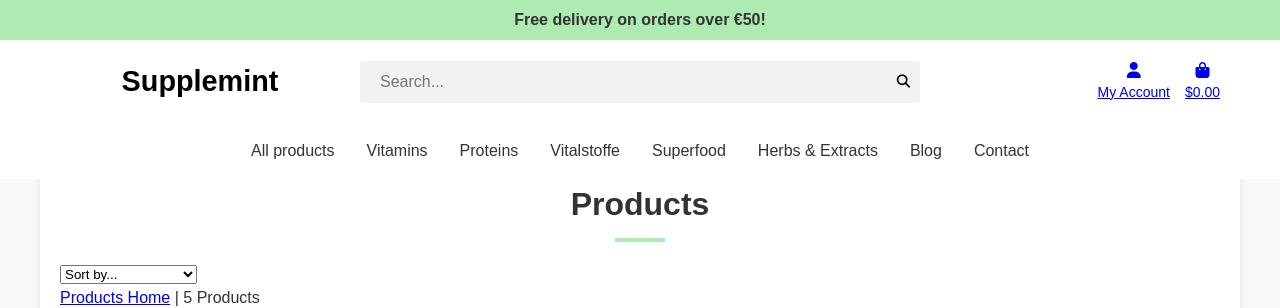
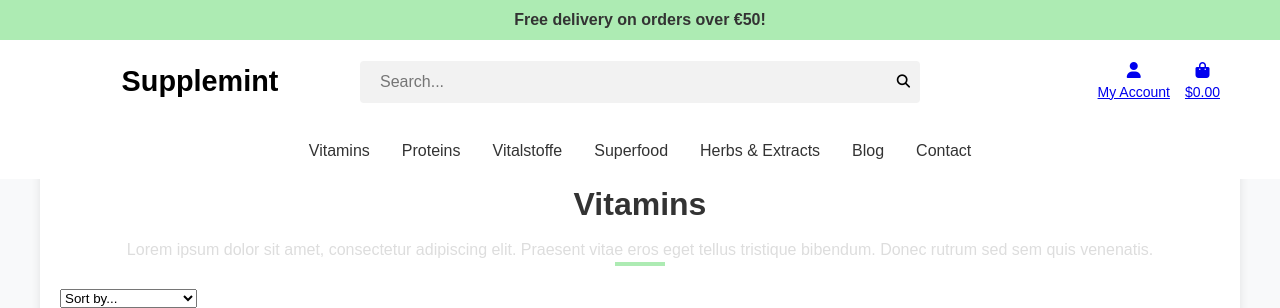
Before and after one commit to p-harting/supplemint, a Django app: page /products/vitamins/ in a window 1280 px wide. Shown: the top 308 px of the page. Run offline with Django 3.2, Linux system fonts and the light colour scheme; data comes from the database, SQL or seed files in the repository; some libraries are stand-ins or nearby versions.

Commit message:
Delete all products from navbar and add categories and text to categorie pages

```diff
--- a/products/templates/products/products.html
+++ b/products/templates/products/products.html
@@ -5,7 +5,10 @@
 <div class="overlay"></div>
 <div class="products-container">
     <div class="products-header">
-        <h2 class="products-title">Products</h2>
+        <h1 class="products-title">{{ category.friendly_name }}</h1>
+        <p class="category-description">
+            Lorem ipsum dolor sit amet, consectetur adipiscing elit. Praesent vitae eros eget tellus tristique bibendum. Donec rutrum sed sem quis venenatis.
+        </p>
         <div class="divider"></div>
     </div>
     <div>
--- a/templates/includes/main-nav.html
+++ b/templates/includes/main-nav.html
@@ -3,14 +3,6 @@
         <i class="fas fa-bars"></i>
     </button>
     <ul class="main-nav">
-        <li class="nav-item">
-            <a href="{% url 'products' %}" class="nav-link">All products</a>
-            <div class="dropdown-content" aria-labelledby="sort-menu">
-                <a href="{% url 'products' %}?sort=price&direction=asc" class="dropdown-link">By Price</a>
-                <a href="{% url 'products' %}?sort=rating&direction=desc" class="dropdown-link ">By Rating</a>
-                <a href="{% url 'products' %}?sort=category&direction=asc" class="dropdown-link ">By Category</a>
-            </div>
-        </li>
         <li class="nav-item dropdown">
             <a href="{% url 'category_products' 'vitamins' %}" class="nav-link" id="vitamins-menu">Vitamins</a>
             <div class="dropdown-content" aria-labelledby="vitamins-menu">
```
